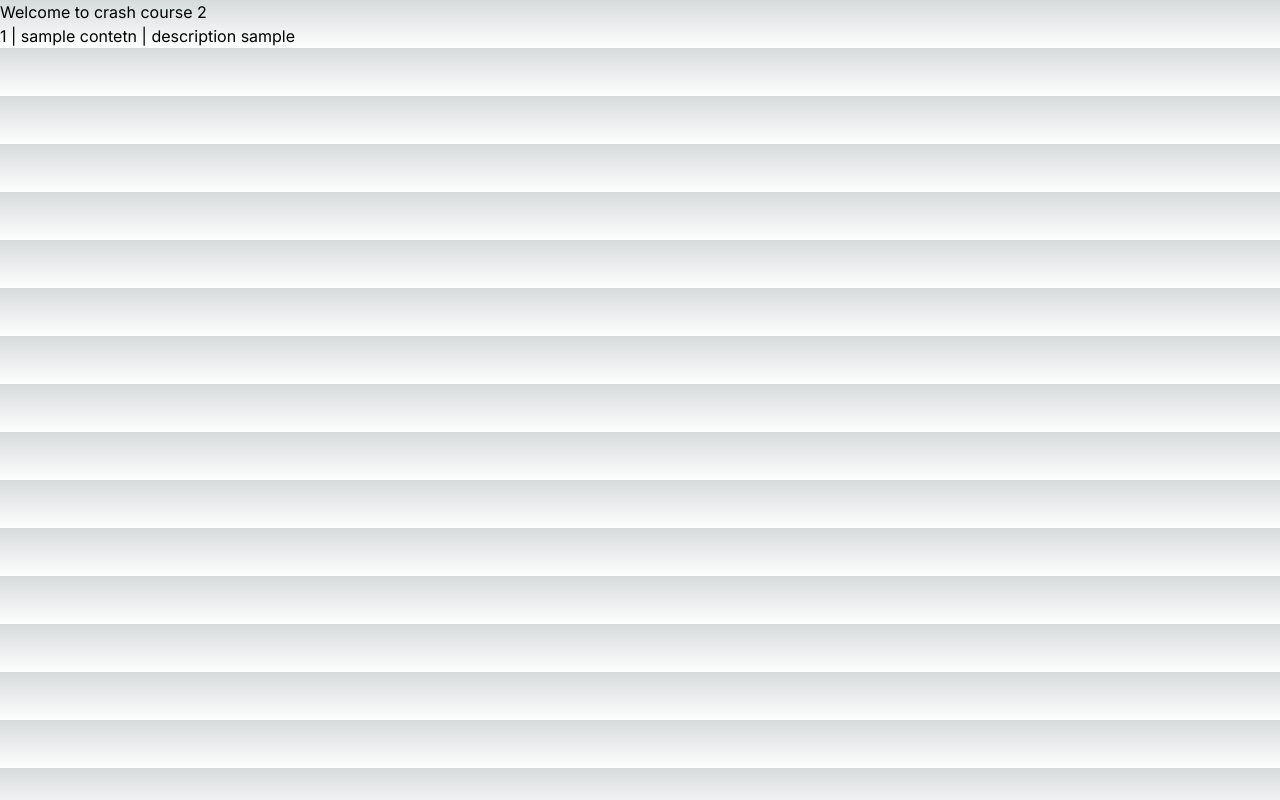
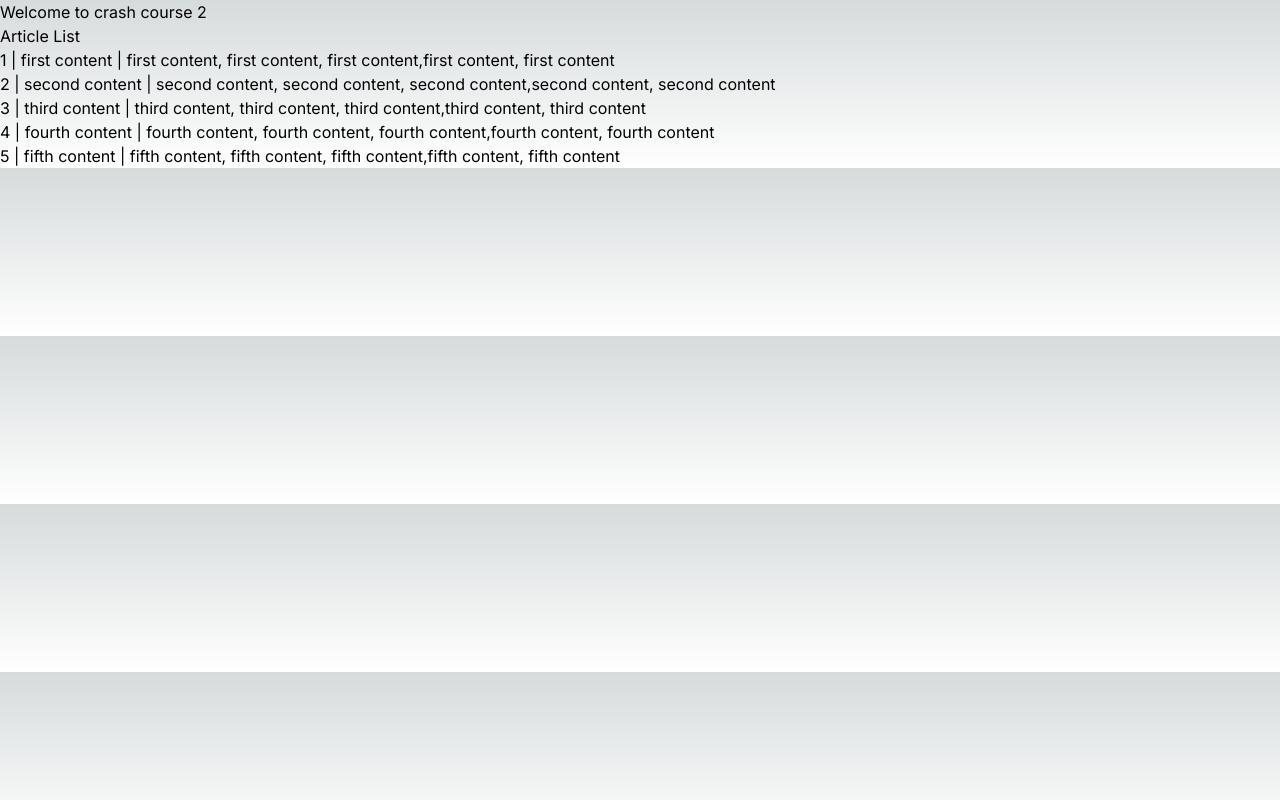
Before and after one commit to maheshsp123/crash_course_next_js_2, a Next.js app: page / in a window 1280 px wide. Built offline with nearby package versions, Linux system fonts and the light colour scheme.

Commit message:
commit 5 simple article list in home

```diff
--- a/src/app/page.js
+++ b/src/app/page.js
@@ -1,12 +1,13 @@
 import Image from "next/image";
 import { articles } from "@/data";
-import ArticleItem from "@/components/ArticleItem"
+// import ArticleItem from "@/components/ArticleItem"
+import ArticleList from "@/components/ArticleList"
 
 export default function Home() {
   return (
       <div>
         <h2>Welcome to crash course 2</h2>
-        <ArticleItem id="1" content="sample contetn" description="description sample"/>
+        <ArticleList articles={articles} />
       </div>
   );
 }
--- /dev/null
+++ b/src/components/ArticleList.js
@@ -0,0 +1,23 @@
+import ArticleItem from "./ArticleItem"
+
+const ArticleList = ({articles})=>{
+    console.log("articles count=",articles.length)
+    // console.log("articles =",articles)
+    // articles.forEach((article)=>{
+    //     console.log("article = ",article)
+
+    // })
+    return (
+        <div>
+            <h2>Article List</h2>
+            {
+                articles.map((article)=>(
+                        // console.log "hi ar li";
+                        <ArticleItem id={article.id} content={article.content} description={article.description}/>
+                ))
+            }
+        </div>
+    )
+}
+
+export default ArticleList
```
